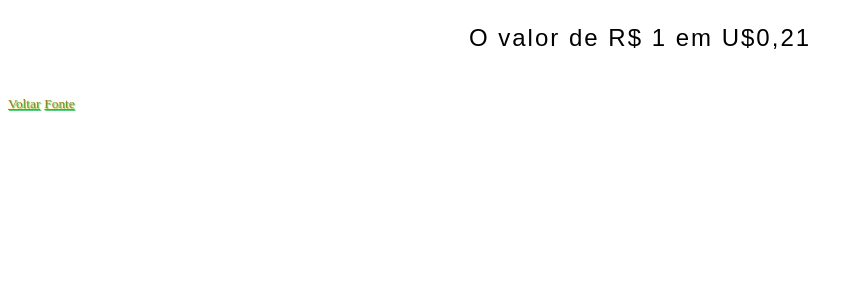
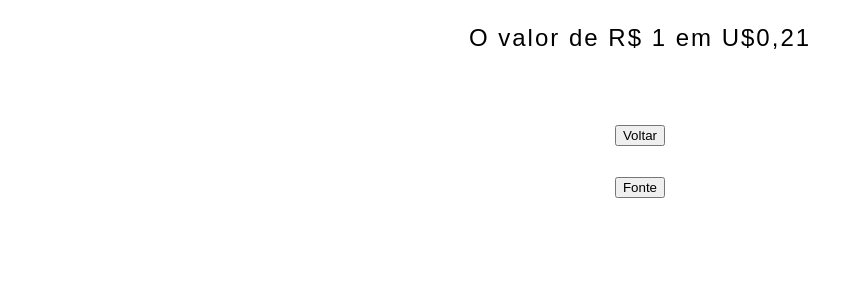
Before and after one commit to dev-drizzithiago/Estudo_PHP_Moderno, a PHP site: page /conversor.php?moeda=1 in a window 1280 px wide. Shown: the top 300 px of the page, without its empty margins (0-862 px from the left). Run offline with PHP 8.4, Linux system fonts and the light colour scheme.

Commit message:
Update conversor.php

```diff
--- a/Desafios/Conversor de moedas/conversor.php
+++ b/Desafios/Conversor de moedas/conversor.php
@@ -12,7 +12,12 @@
             echo "<p> O valor de R$ $valor_real em U$". number_format($valor_usa, 2, ',', ''). "</p>";
         ?>
         </br>
-        <a href="index.html" id="idbotao">Voltar</a>
-        <a href="https://www.google.com/finance/quote/USD-BRL?sa=X&ved=2ahUKEwjW65Sr9vOAAxVEq5UCHdzDBGUQmY0JegQIBhAr" target="self">Fonte</a>
+        <form action="index.html" class="voltar">
+            <p><input type="submit" value="Voltar" idbotao></p>
+        </form>
+        <a href="https://www.google.com/finance/quote/USD-BRL?sa=X&ved=2ahUKEwjW65Sr9vOAAxVEq5UCHdzDBGUQmY0JegQIBhAr" target="_self">
+            <p><input type="submit" value="Fonte"></p>
+        </a>
+
 </body>
 </html>
```
